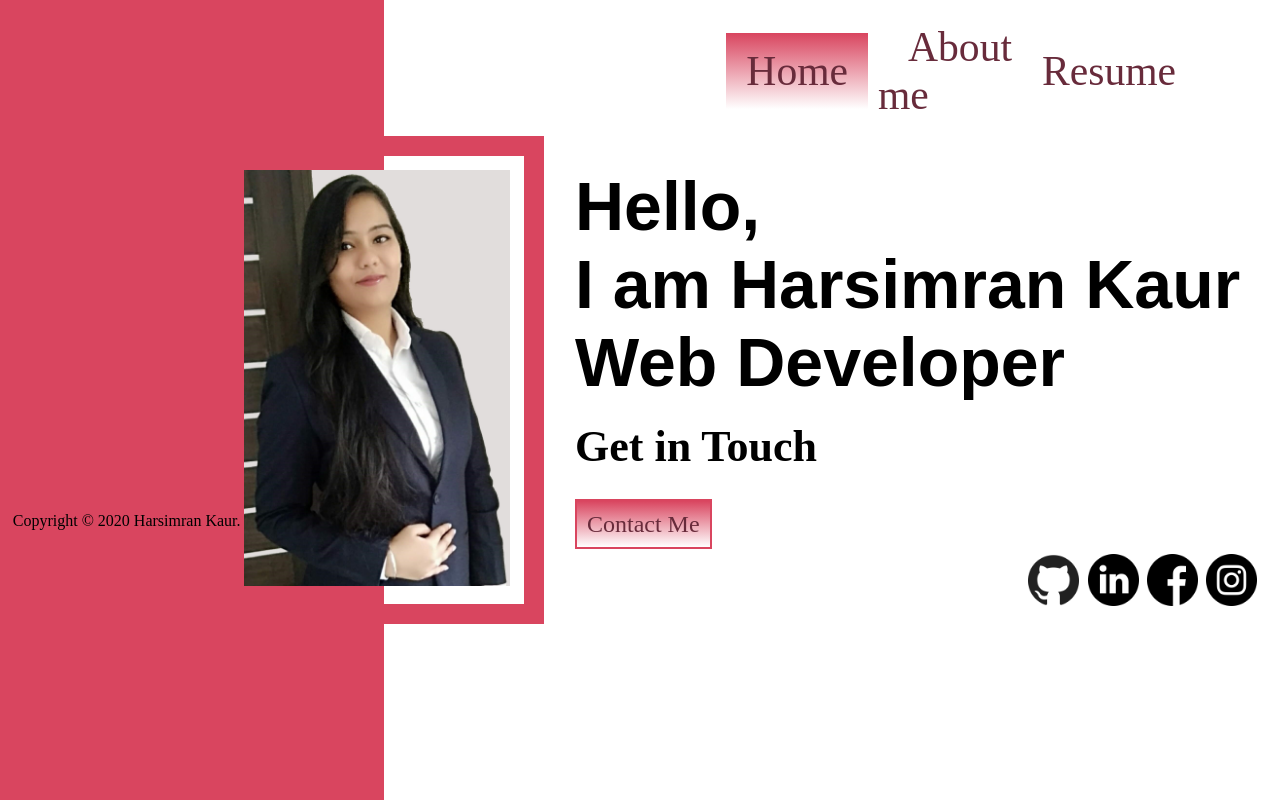
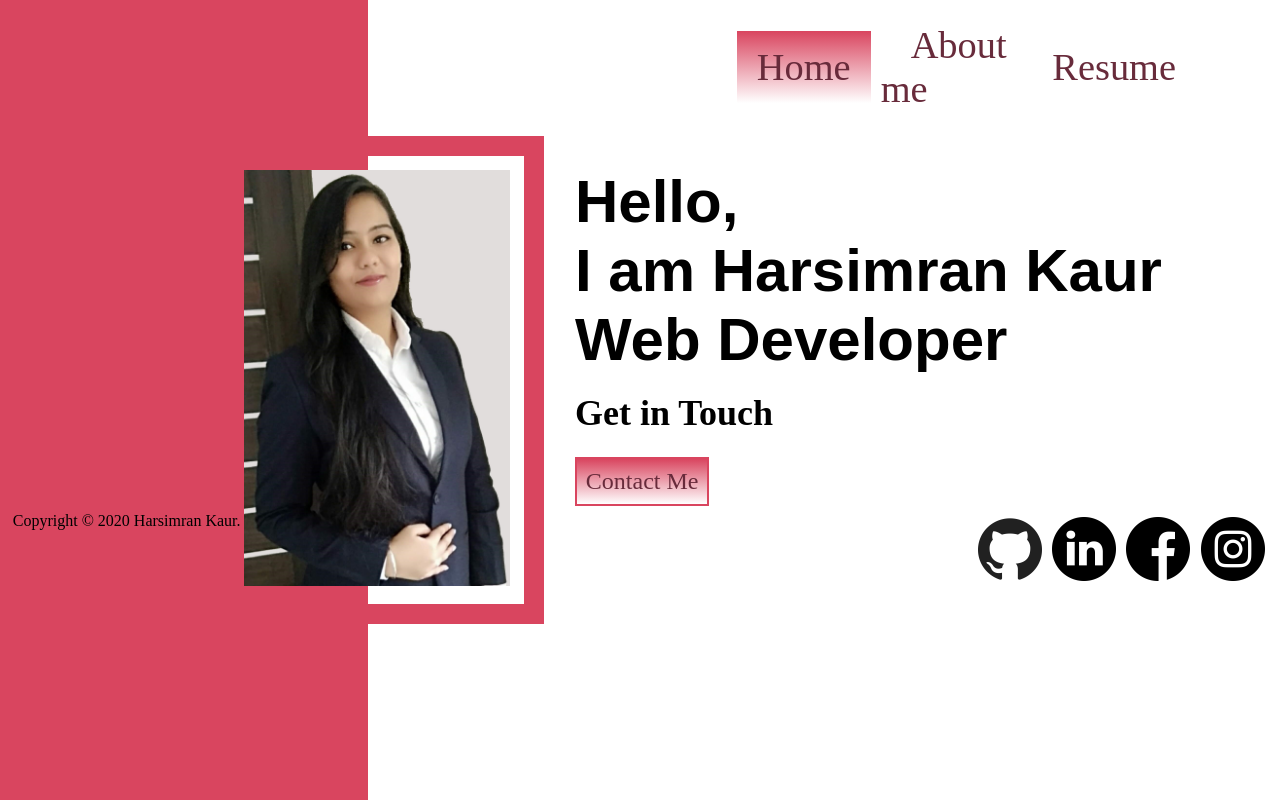
Before and after one commit to harsimrankaur0520/Resume, a plain HTML site: page index.html in a window 1280 px wide. Drawn offline with Linux system fonts and the light colour scheme.

Commit message:
Add files via upload

```diff
--- a/css/index.css
+++ b/css/index.css
@@ -29,7 +29,7 @@
 
     .nav li a {
         text-decoration: none;
-        font-size: 5.2vh;
+        font-size: 4.8vh;
         color: #682b3b;
         padding: 15px 20px;
         margin: 10px;
@@ -43,7 +43,7 @@
 
     #sidebar {
         background-color: #d9455f;
-        max-width: 48vh;
+        max-width: 46vh;
         height: 100vh;
         overflow: auto;
     }
@@ -73,7 +73,7 @@
     }
 
     .mainContainer h2 {
-        font-size: 8.5vh;
+        font-size: 7.5vh;
         font-weight: bolder;
         font-family: 'Raleway', sans-serif;
     }
@@ -82,7 +82,7 @@
         margin-top: 3%;
         position: relative;
         top: 78%;
-        font-size: 5.5vh;
+        font-size: 4.5vh;
     }
 
     .btn {
@@ -110,7 +110,7 @@
 
     .bottom-container {
         right: 2vw;
-        top: 41vw;
+        top: 38vw;
         position: absolute;
         display: flex;
         flex-direction: row;
@@ -126,7 +126,7 @@
 
     .bottom-container img {
         position: relative;
-        width: 4vw;
+        width: 8vh;
     }
     /**********************************ABOUT ME*********************************/
 
```
